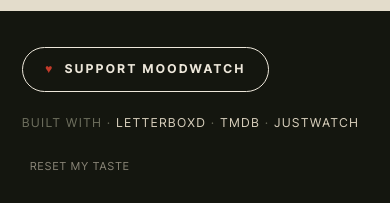
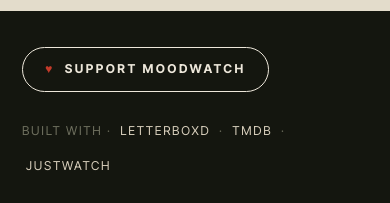
Before and after one commit to brm-src/moodwatch, a website: page index.html in a window 390 px wide. Shown: the part 884-1087 px from the top of the page. Drawn offline with Linux system fonts and the light colour scheme.

Commit message:
fix(a11y): expand tap targets on footer links and clear-taste button
Footer attribution links (Letterboxd/TMDb/JustWatch) and the clear-taste pill were 15-22px tall on mobile, below WCAG 44px minimum. Add inline-block padding so the touch area meets target without changing visual size.

```diff
--- a/styles.css
+++ b/styles.css
@@ -477,8 +477,9 @@
   letter-spacing: 0.10em;
   text-transform: uppercase;
   cursor: pointer;
-  padding: 4px 8px;
+  padding: 12px 8px;
   opacity: 0.6;
+  min-height: 44px;
 }
 .clear-taste:hover { color: var(--accent); opacity: 1; }
 
@@ -1075,7 +1076,7 @@
   letter-spacing: 0.14em;
   text-transform: uppercase;
 }
-footer.bottom small a { color: var(--paper-3); text-decoration: none; }
+footer.bottom small a { color: var(--paper-3); text-decoration: none; padding: 8px 4px; display: inline-block; }
 footer.bottom small a:hover { color: var(--accent); }
 
 .editor-badge {
```
Also changed, not shown: index.html (+1 -1 lines).
